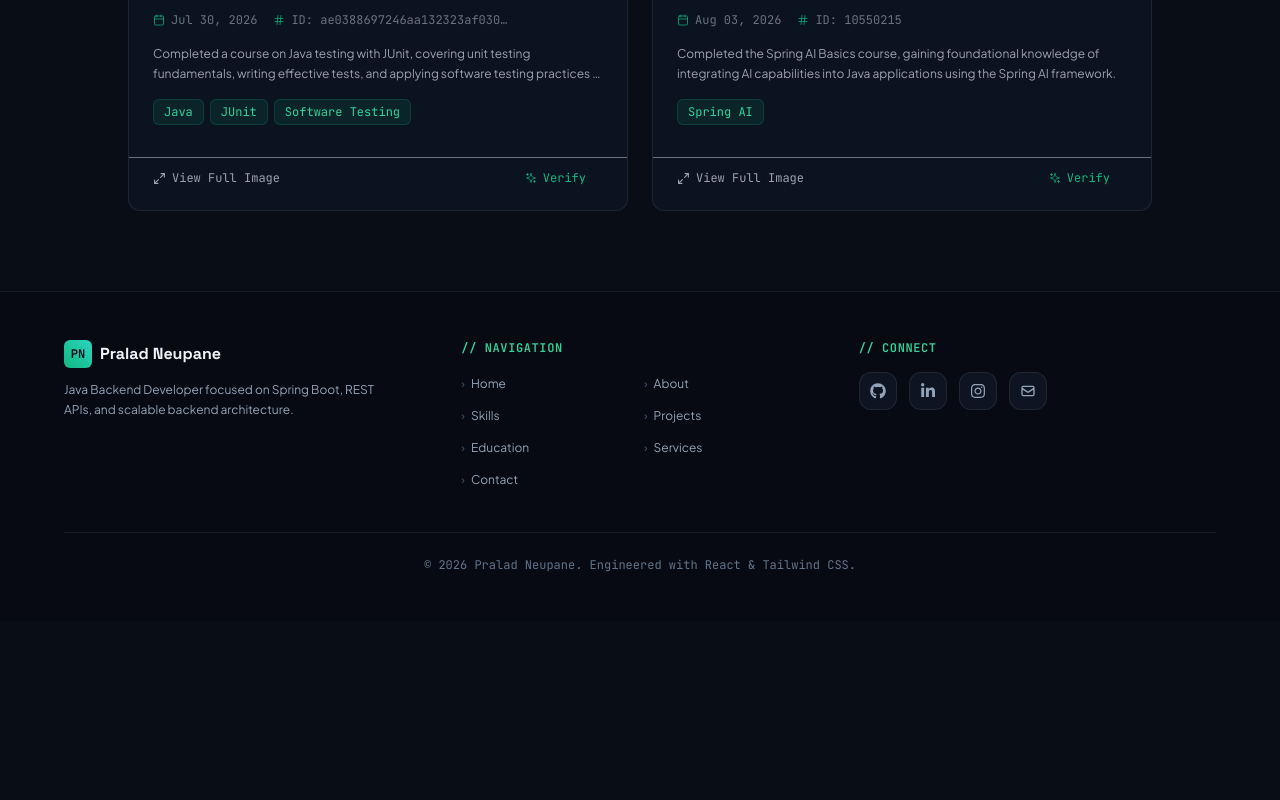
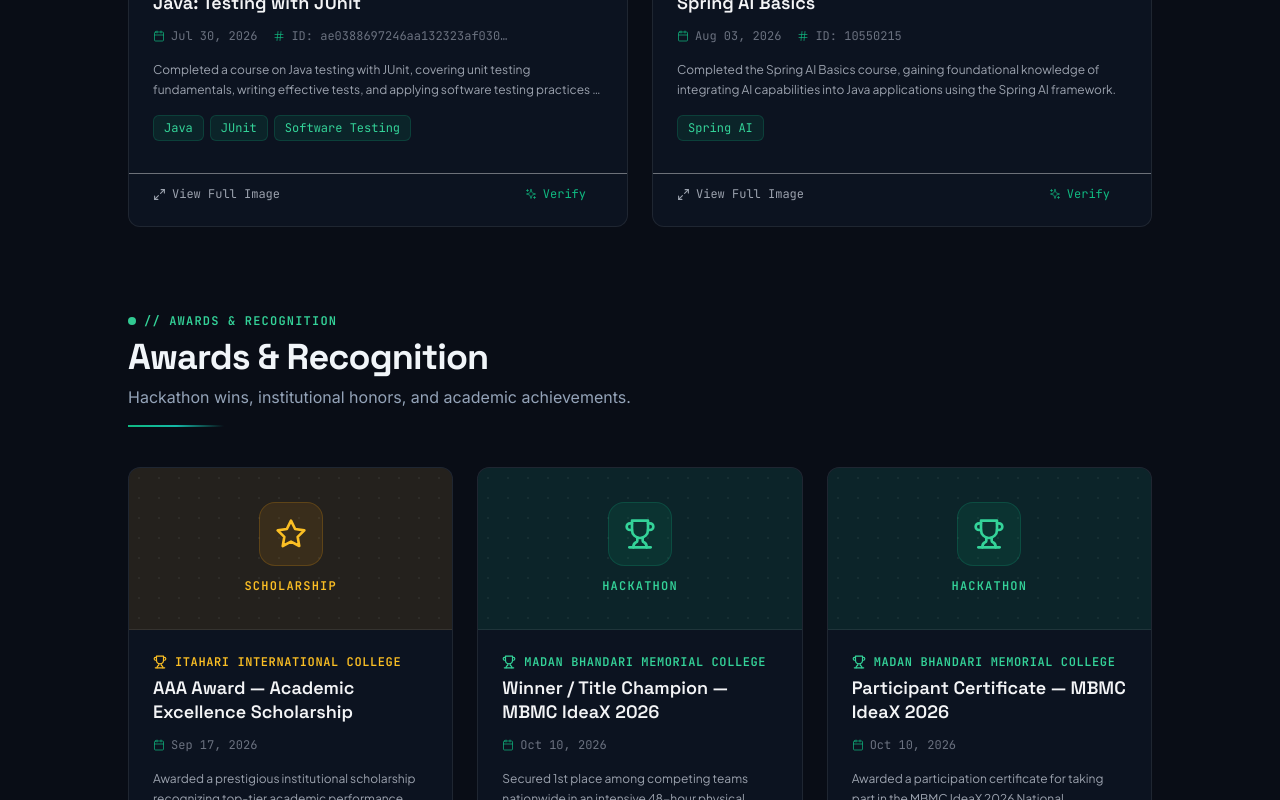
Before and after one commit to pra-neupane01/pralad-portfolio, a React (Vite) app in the folder portfolio-frontend/: page /education in a window 1280 px wide. Shown: the part 2000-2800 px from the top of the page. Before the commit the page ends 2621 px from the top, so only its background shows below. Built offline with nearby package versions, Linux system fonts and the light colour scheme.

Commit message:
feat: expand Education page to Credentials hub (Education + Certs + Awards)
- Add Awards & Recognition section with AwardCard grid
- Make Education page generic with 3 distinct sections
- Each section has its own SectionHeader
- Awards section uses amber color theme; certs use green

```diff
--- a/portfolio-frontend/src/pages/Education.jsx
+++ b/portfolio-frontend/src/pages/Education.jsx
@@ -1,13 +1,16 @@
 import { motion } from 'framer-motion';
-import { GraduationCap, ExternalLink, ShieldCheck, MapPin } from 'lucide-react';
+import { GraduationCap, ExternalLink, ShieldCheck, MapPin, Trophy } from 'lucide-react';
 import SectionHeader from '../components/common/SectionHeader';
 import CertificationCard from '../components/education/CertificationCard';
+import AwardCard from '../components/education/AwardCard';
 import { educationData } from '../data/education';
 import { certificationsData } from '../data/certifications';
+import { awardsData } from '../data/awards';
 
 export default function Education() {
   return (
-    <div className="py-12 md:py-20 max-w-5xl mx-auto space-y-16">
+    <div className="py-12 md:py-20 max-w-5xl mx-auto space-y-20">
+
       {/* ===== Education Section ===== */}
       <div>
         <SectionHeader
@@ -97,7 +100,7 @@ export default function Education() {
       <div>
         <SectionHeader
           title="Certifications"
-          subtitle="Verified technical credentials and achievements."
+          subtitle="Verified technical credentials and professional development."
         />
 
         {certificationsData.length > 0 ? (
@@ -126,6 +129,41 @@ export default function Education() {
           </motion.div>
         )}
       </div>
+
+      {/* ===== Awards & Recognition Section ===== */}
+      <div>
+        <SectionHeader
+          title="Awards & Recognition"
+          subtitle="Hackathon wins, institutional honors, and academic achievements."
+        />
+
+        {awardsData.length > 0 ? (
+          <div className="grid grid-cols-1 md:grid-cols-2 lg:grid-cols-3 gap-6">
+            {awardsData.map((award, index) => (
+              <AwardCard key={award.id} award={award} index={index} />
+            ))}
+          </div>
+        ) : (
+          <motion.div
+            initial={{ opacity: 0, y: 20 }}
+            whileInView={{ opacity: 1, y: 0 }}
+            viewport={{ once: true }}
+            transition={{ duration: 0.5 }}
+            className="obsidian-card p-10 text-center max-w-lg mx-auto"
+          >
+            <div className="w-14 h-14 mx-auto mb-4 rounded-xl bg-amber-500/10 text-amber-400 flex items-center justify-center">
+              <Trophy size={28} />
+            </div>
+            <h3 className="text-base font-display font-bold text-slate-100 mb-1">
+              Awards & Recognition
+            </h3>
+            <p className="text-xs text-slate-400">
+              Achievements and honors updated as received.
+            </p>
+          </motion.div>
+        )}
+      </div>
+
     </div>
   );
 }
```
